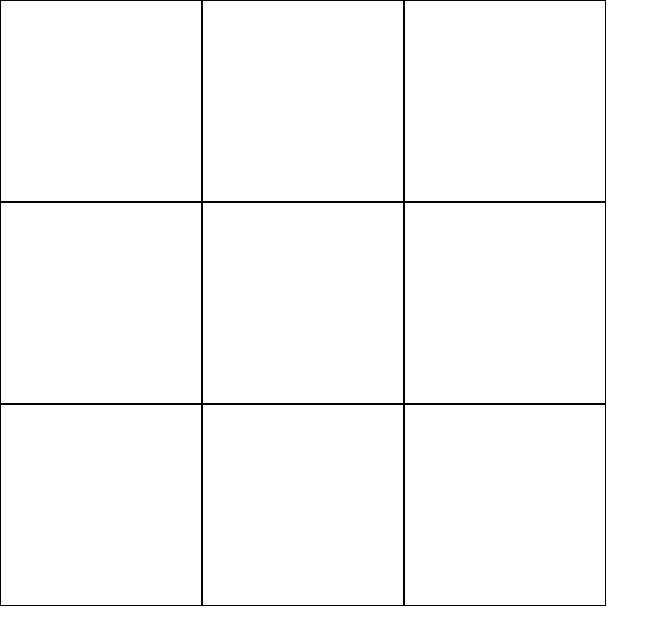
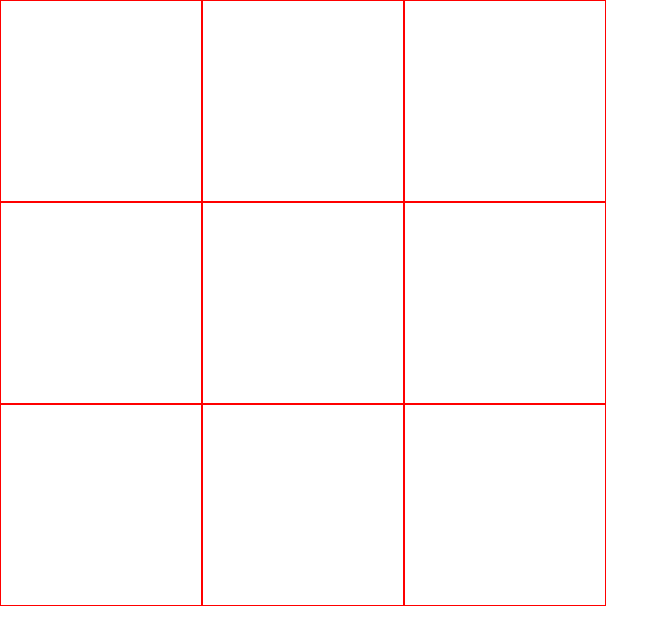
Before and after one commit to narayank97/tasklist, a React (Create React App) app: page / in a window 1280 px wide. Shown: the top 644 px of the page, without its empty margins (0-669 px from the left). Built offline with nearby package versions, Linux system fonts and the light colour scheme.

Commit message:
feat : fixed board

```diff
--- a/src/component/board.js
+++ b/src/component/board.js
@@ -5,25 +5,35 @@ function Board() {
 
   const boardSize = 3;
   const [board, setBoard] = useState([]);
+  const [turn, setTurn] = useState(0);
+  const icons = { 0: 'X', 1: 'O' };
 
   useEffect(() => {
-    let boardRow = Array(boardSize).fill(null);
     let newBoard = [];
     for (let i = 0; i < boardSize; i++) {
+      let boardRow = Array(boardSize).fill(null);
       newBoard.push(boardRow);
     }
     setBoard(newBoard);
   }, []);
 
-
+  const selectPosition = (row, col) => {
+    if (!board[row][col]) {
+      const iconKey = turn % 2;
+      board[row][col] = icons[iconKey];
+      setBoard(board);
+      setTurn(turn + 1);
+      return
+    }
+  }
 
   return (
     <div>
       {board &&
-        board.map((row, index) => {
+        board.map((row, rowIndex) => {
           return (
             <div
-              key={index}
+              key={"row" + rowIndex}
               style={
                 {
                   display: "flex",
@@ -32,18 +42,21 @@ function Board() {
               }
             >
               {
-                row.map((col, indexC) => {
+                row.map((col, colIndex) => {
                   return (
                     <div
-                      key={indexC}
+                      onClick={() => selectPosition(rowIndex, colIndex)}
+                      key={"col" + colIndex}
                       style={
                         {
-                          border: "1px solid black",
+                          border: "1px solid red",
                           width: "200px",
                           height: "200px",
                         }
                       }
                     >
+                      {board[rowIndex][colIndex] ?? ''}
+
                     </div>
                   )
                 })
```
Also changed, not shown: 1 other file (tests, documents, lock files or other folders).
